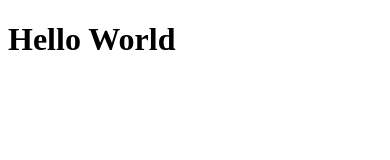
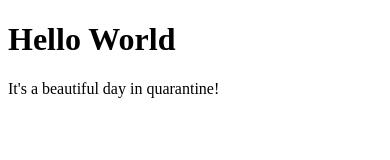
Before and after one commit to iescandon/iescandon.github.io, a plain HTML site: page index.html in a window 390 px wide. Drawn offline with Linux system fonts and the light colour scheme.

Commit message:
added phone number in contact info and a paragraph under H1 tag in index html

```diff
--- a/index.html
+++ b/index.html
@@ -7,5 +7,6 @@
 </head>
 <body>
     <h1>Hello World</h1>
+    <p>It's a beautiful day in quarantine!</p>
 </body>
 </html>
```
Also changed, not shown: contact.html (+1 -0 lines).
